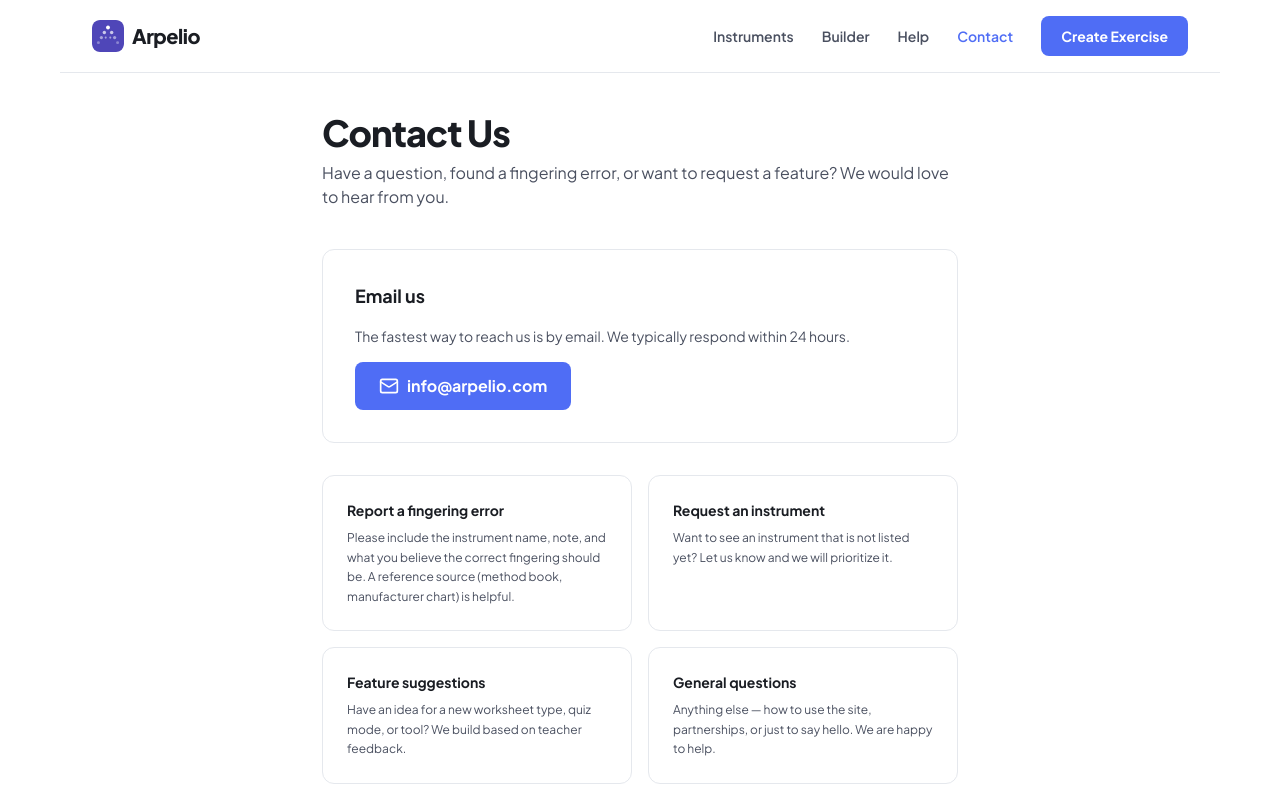
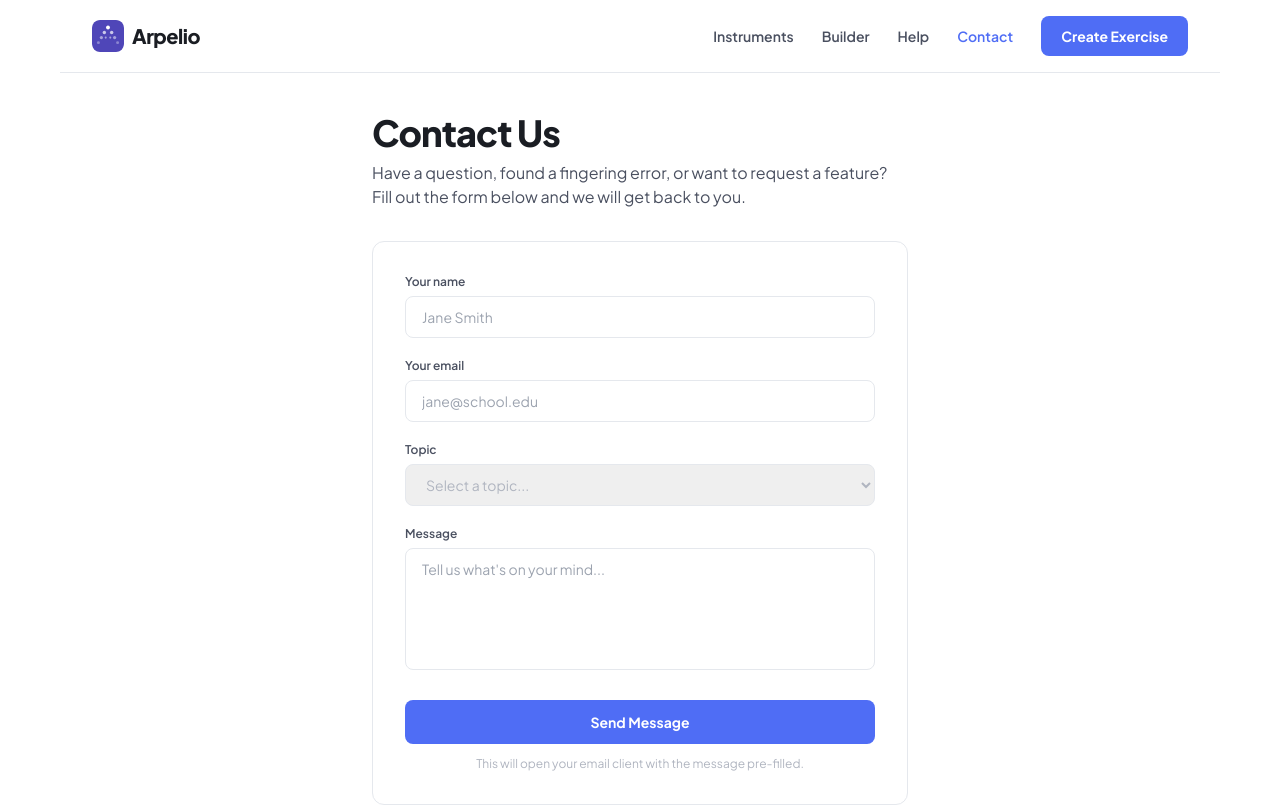
Before and after one commit to Ace61391/Arpelio, a Next.js app: page /contact in a window 1280 px wide. Shown: the top 805 px of the page. Built offline with nearby package versions, Linux system fonts and the light colour scheme.

Commit message:
Replace contact page with form — topic dropdown, name, email, message, opens mailto
Co-Authored-By: Claude Opus 4.6 (1M context) <noreply@anthropic.com>

```diff
--- /dev/null
+++ b/src/app/contact/ContactForm.js
@@ -0,0 +1,94 @@
+'use client';
+import { useState } from 'react';
+
+const TOPICS = [
+  { id: 'fingering-error', label: 'Report a fingering error' },
+  { id: 'request-instrument', label: 'Request an instrument' },
+  { id: 'feature-suggestion', label: 'Feature suggestion' },
+  { id: 'general', label: 'General question' },
+];
+
+export default function ContactForm() {
+  const [name, setName] = useState('');
+  const [email, setEmail] = useState('');
+  const [topic, setTopic] = useState('');
+  const [message, setMessage] = useState('');
+  const [sent, setSent] = useState(false);
+
+  const handleSubmit = (e) => {
+    e.preventDefault();
+    const topicLabel = TOPICS.find(t => t.id === topic)?.label || 'General';
+    const subject = encodeURIComponent(`[Arpelio] ${topicLabel}`);
+    const body = encodeURIComponent(
+      `Name: ${name}\nEmail: ${email}\nTopic: ${topicLabel}\n\n${message}`
+    );
+    window.location.href = `mailto:info@arpelio.com?subject=${subject}&body=${body}`;
+    setSent(true);
+  };
+
+  if (sent) {
+    return (
+      <div className="border border-[#e5e8ed] rounded-xl p-8 bg-white text-center">
+        <div className="text-3xl mb-3">✓</div>
+        <h2 className="text-lg font-bold text-[#1a1d23] mb-2">Opening your email client...</h2>
+        <p className="text-sm text-[#4a5060] mb-4">
+          Your message has been prepared and your email client should open. Just hit send!
+        </p>
+        <p className="text-sm text-[#7a8294] mb-4">
+          If your email client did not open, you can email us directly at{' '}
+          <a href="mailto:info@arpelio.com" className="text-accent font-semibold hover:underline">info@arpelio.com</a>
+        </p>
+        <button onClick={() => setSent(false)}
+          className="text-sm text-accent font-semibold hover:underline">
+          Send another message
+        </button>
+      </div>
+    );
+  }
+
+  return (
+    <form onSubmit={handleSubmit} className="border border-[#e5e8ed] rounded-xl p-8 bg-white">
+      <div className="mb-5">
+        <label className="text-xs font-semibold text-[#4a5060] block mb-1.5">Your name</label>
+        <input type="text" required value={name} onChange={e => setName(e.target.value)}
+          placeholder="Jane Smith"
+          className="w-full px-4 py-2.5 rounded-lg border border-[#e5e8ed] text-sm focus:border-accent focus:outline-none" />
+      </div>
+
+      <div className="mb-5">
+        <label className="text-xs font-semibold text-[#4a5060] block mb-1.5">Your email</label>
+        <input type="email" required value={email} onChange={e => setEmail(e.target.value)}
+          placeholder="jane@school.edu"
+          className="w-full px-4 py-2.5 rounded-lg border border-[#e5e8ed] text-sm focus:border-accent focus:outline-none" />
+      </div>
+
+      <div className="mb-5">
+        <label className="text-xs font-semibold text-[#4a5060] block mb-1.5">Topic</label>
+        <select required value={topic} onChange={e => setTopic(e.target.value)}
+          className={`w-full px-4 py-2.5 rounded-lg border border-[#e5e8ed] text-sm focus:border-accent focus:outline-none ${topic ? 'text-[#1a1d23]' : 'text-[#b0b5c0]'}`}>
+          <option value="" disabled>Select a topic...</option>
+          {TOPICS.map(t => (
+            <option key={t.id} value={t.id}>{t.label}</option>
+          ))}
+        </select>
+      </div>
+
+      <div className="mb-6">
+        <label className="text-xs font-semibold text-[#4a5060] block mb-1.5">Message</label>
+        <textarea required value={message} onChange={e => setMessage(e.target.value)}
+          rows={5}
+          placeholder="Tell us what's on your mind..."
+          className="w-full px-4 py-2.5 rounded-lg border border-[#e5e8ed] text-sm focus:border-accent focus:outline-none resize-none" />
+      </div>
+
+      <button type="submit"
+        className="w-full bg-accent hover:bg-accent-hover text-white rounded-lg px-6 py-3 text-sm font-bold transition-all">
+        Send Message
+      </button>
+
+      <p className="text-xs text-[#b0b5c0] text-center mt-3">
+        This will open your email client with the message pre-filled.
+      </p>
+    </form>
+  );
+}
--- a/src/app/contact/page.js
+++ b/src/app/contact/page.js
@@ -1,6 +1,7 @@
 import Link from 'next/link';
 import Nav from '@/components/Nav';
 import Footer from '@/components/Footer';
+import ContactForm from './ContactForm';
 
 export const metadata = {
   title: 'Contact Us',
@@ -24,56 +25,17 @@ export default function ContactPage() {
   return (
     <>
       <Nav />
-      <div className="px-6 md:px-8 py-10 max-w-[700px] mx-auto">
+      <div className="px-6 md:px-8 py-10 max-w-[600px] mx-auto">
         <h1 className="text-3xl md:text-4xl font-extrabold text-[#1a1d23] mb-2 tracking-tight">
           Contact Us
         </h1>
-        <p className="text-base text-[#4a5060] mb-10">
-          Have a question, found a fingering error, or want to request a feature? We would love to hear from you.
+        <p className="text-base text-[#4a5060] mb-8">
+          Have a question, found a fingering error, or want to request a feature? Fill out the form below and we will get back to you.
         </p>
 
-        <div className="border border-[#e5e8ed] rounded-xl p-8 bg-white mb-8">
-          <h2 className="text-lg font-bold text-[#1a1d23] mb-4">Email us</h2>
-          <p className="text-sm text-[#4a5060] mb-4">
-            The fastest way to reach us is by email. We typically respond within 24 hours.
-          </p>
-          <a href="mailto:info@arpelio.com"
-            className="inline-flex items-center gap-2 bg-accent hover:bg-accent-hover text-white rounded-lg px-6 py-3 text-base font-bold transition-all">
-            <svg xmlns="http://www.w3.org/2000/svg" width="20" height="20" viewBox="0 0 24 24" fill="none" stroke="currentColor" strokeWidth="2" strokeLinecap="round" strokeLinejoin="round">
-              <rect width="20" height="16" x="2" y="4" rx="2"/><path d="m22 7-8.97 5.7a1.94 1.94 0 0 1-2.06 0L2 7"/>
-            </svg>
-            info@arpelio.com
-          </a>
-        </div>
+        <ContactForm />
 
-        <div className="grid grid-cols-1 md:grid-cols-2 gap-4 mb-10">
-          <div className="border border-[#e5e8ed] rounded-xl p-6 bg-white">
-            <h3 className="text-sm font-bold text-[#1a1d23] mb-2">Report a fingering error</h3>
-            <p className="text-xs text-[#4a5060] leading-relaxed">
-              Please include the instrument name, note, and what you believe the correct fingering should be. A reference source (method book, manufacturer chart) is helpful.
-            </p>
-          </div>
-          <div className="border border-[#e5e8ed] rounded-xl p-6 bg-white">
-            <h3 className="text-sm font-bold text-[#1a1d23] mb-2">Request an instrument</h3>
-            <p className="text-xs text-[#4a5060] leading-relaxed">
-              Want to see an instrument that is not listed yet? Let us know and we will prioritize it.
-            </p>
-          </div>
-          <div className="border border-[#e5e8ed] rounded-xl p-6 bg-white">
-            <h3 className="text-sm font-bold text-[#1a1d23] mb-2">Feature suggestions</h3>
-            <p className="text-xs text-[#4a5060] leading-relaxed">
-              Have an idea for a new worksheet type, quiz mode, or tool? We build based on teacher feedback.
-            </p>
-          </div>
-          <div className="border border-[#e5e8ed] rounded-xl p-6 bg-white">
-            <h3 className="text-sm font-bold text-[#1a1d23] mb-2">General questions</h3>
-            <p className="text-xs text-[#4a5060] leading-relaxed">
-              Anything else — how to use the site, partnerships, or just to say hello. We are happy to help.
-            </p>
-          </div>
-        </div>
-
-        <div className="text-center text-sm text-[#7a8294]">
+        <div className="text-center text-sm text-[#7a8294] mt-8">
           <p>You can also check our <Link href="/faq" className="text-accent font-semibold hover:underline">FAQ & Help</Link> page for quick answers to common questions.</p>
         </div>
       </div>
```
